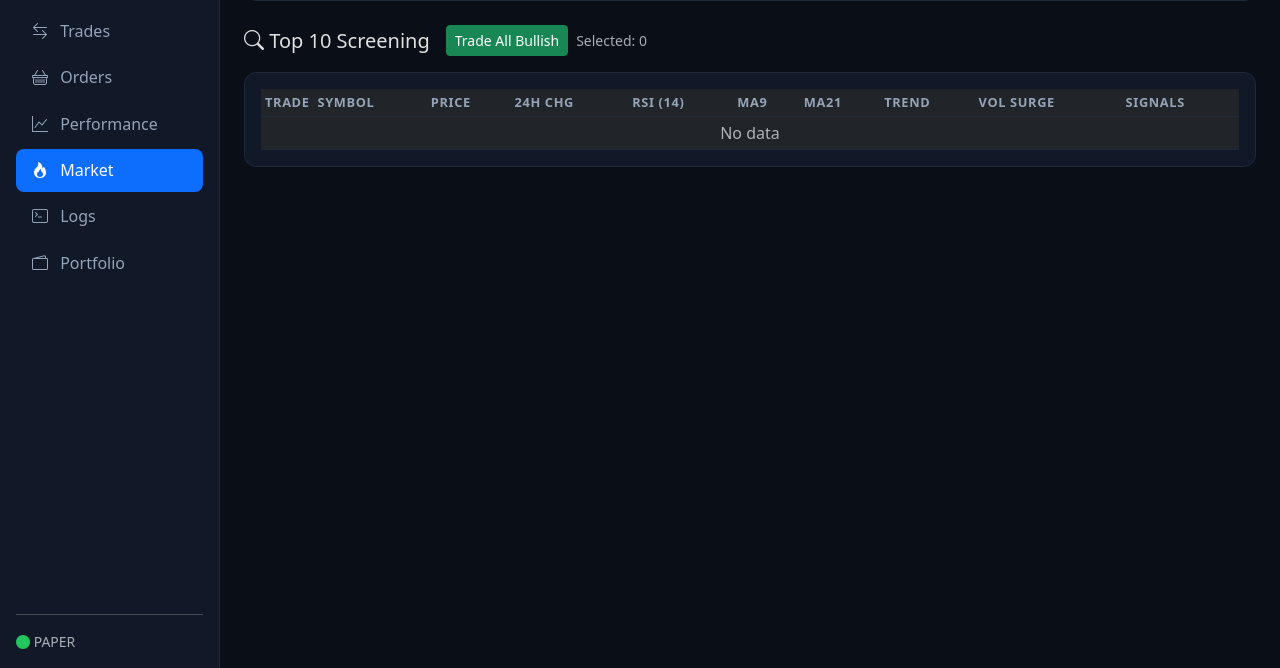
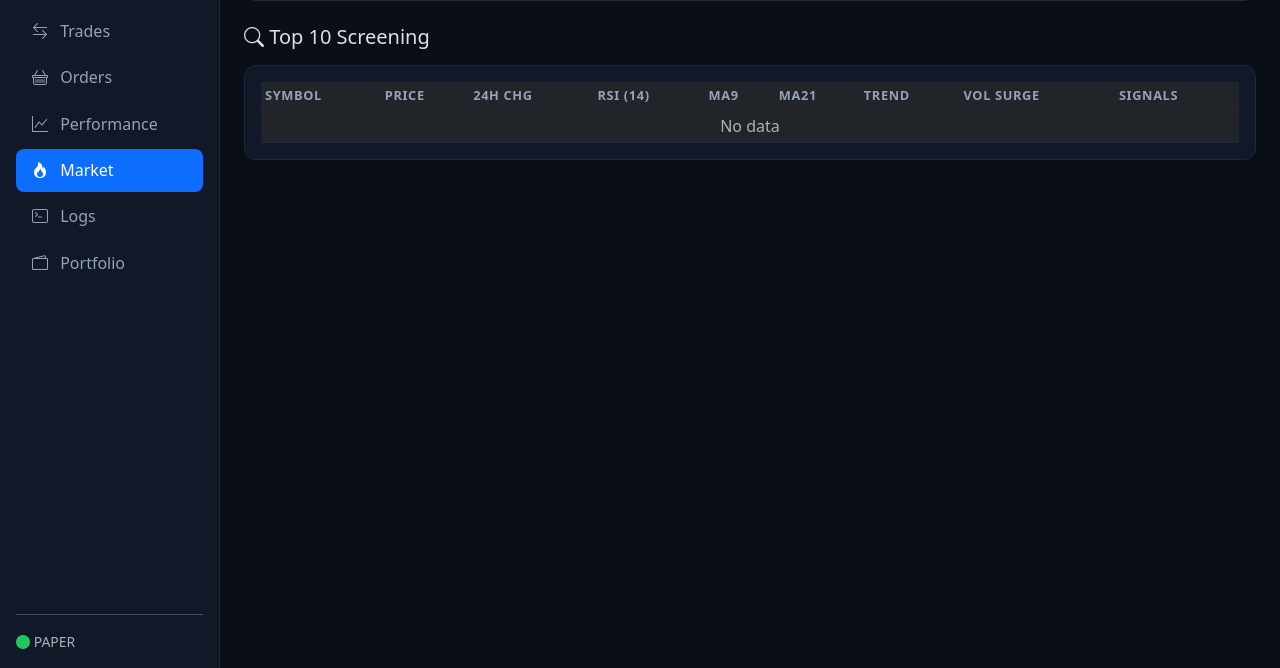
Before and after one commit to teguh2910/tokobot-trading, a FastAPI app: page /trending in a window 1280 px wide. Shown: the part 132-800 px from the top of the page. Run offline with FastAPI, Linux system fonts and the light colour scheme; data that the repository does not hold is empty.

Commit message:
Remove checkboxes and selection UI from Top 10 Screening (fully automatic now)

```diff
--- a/web/templates/trending.html
+++ b/web/templates/trending.html
@@ -30,18 +30,13 @@
     </div>
 </div>
 
-<div class="d-flex flex-wrap align-items-center gap-2 mb-3">
-    <h5 class="mb-0 me-2"><i class="bi bi-search"></i> Top 10 Screening</h5>
-    <button class="btn btn-sm btn-success" onclick="tradeAllBullish()">Trade All Bullish</button>
-    <span class="text-muted small" id="selected-count">Selected: 0</span>
-</div>
+<h5 class="mb-3"><i class="bi bi-search"></i> Top 10 Screening</h5>
 <div class="card">
     <div class="card-body">
         <div class="table-responsive">
             <table class="table table-hover table-sm" id="screen-table">
                 <thead>
                     <tr>
-                        <th style="width:40px">Trade</th>
                         <th>Symbol</th>
                         <th>Price</th>
                         <th>24h Chg</th>
@@ -111,7 +106,7 @@ async function loadScreen() {
         const items = data.screen || [];
         const tbody = document.getElementById('screen-body');
         if (!items.length) {
-            tbody.innerHTML = '<tr><td colspan="10" class="text-center text-muted">No data</td></tr>';
+            tbody.innerHTML = '<tr><td colspan="9" class="text-center text-muted">No data</td></tr>';
             return;
         }
         tbody.innerHTML = items.map(c => {
@@ -121,19 +116,12 @@ async function loadScreen() {
             const trendCls = c.ma_bullish ? 'text-success' : 'text-danger';
             const trendIcon = c.ma_bullish ? '▲' : '▼';
             const volCls = c.vol_surge > 2 ? 'text-warning' : '';
-            const canTrade = c.ma_bullish;
-            const isSelected = selectedSymbols.has(c.symbol);
             const badges = c.signals.map(s => {
                 const cls = s.includes('bullish') || s.includes('oversold') ? 'bg-success' :
                             s.includes('bearish') || s.includes('overbought') ? 'bg-danger' : 'bg-warning';
                 return `<span class="badge ${cls} me-1">${s}</span>`;
             }).join('');
-            return `<tr class="${isSelected ? 'table-active' : ''}">
-                <td>
-                    <input type="checkbox" class="form-check-input trade-check" data-symbol="${c.symbol}"
-                        ${!canTrade ? 'disabled' : ''} ${isSelected ? 'checked' : ''}
-                        onchange="toggleSymbol('${c.symbol}', this.checked)">
-                </td>
+            return `<tr>
                 <td><strong>${c.symbol}</strong></td>
                 <td>${nf(c.price)}</td>
                 <td class="${chgCls} fw-bold">${chgArrow} ${nf(c.change_pct)}%</td>
@@ -145,59 +133,10 @@ async function loadScreen() {
                 <td>${badges}</td>
             </tr>`;
         }).join('');
-        updateSelectedCount();
     } catch (e) {
         document.getElementById('screen-body').innerHTML =
-            '<tr><td colspan="10" class="text-danger text-center">Failed to load</td></tr>';
+            '<tr><td colspan="9" class="text-danger text-center">Failed to load</td></tr>';
     }
-}
-
-async function toggleSymbol(symbol, checked) {
-    if (checked) {
-        selectedSymbols.add(symbol);
-    } else {
-        selectedSymbols.delete(symbol);
-    }
-    await saveSelected();
-    updateSelectedCount();
-    highlightRows();
-}
-
-async function tradeAllBullish() {
-    const sort = showGainersMode ? 'gainers' : 'losers';
-    const res = await fetch('/api/screen?limit=10&sort=' + sort);
-    const data = await res.json();
-    (data.screen || []).filter(c => c.ma_bullish).forEach(c => selectedSymbols.add(c.symbol));
-    await saveSelected();
-    loadScreen();
-}
-
-async function saveSelected() {
-    await fetch('/api/screen/selected', {
-        method: 'POST',
-        headers: {'Content-Type': 'application/json'},
-        body: JSON.stringify({symbols: [...selectedSymbols]})
-    });
-}
-
-async function loadSelected() {
-    try {
-        const res = await fetch('/api/screen/selected');
-        const data = await res.json();
-        (data.symbols || []).forEach(s => selectedSymbols.add(s));
-    } catch (e) {}
-}
-
-function updateSelectedCount() {
-    document.getElementById('selected-count').textContent = 'Selected: ' + selectedSymbols.size;
-}
-
-function highlightRows() {
-    document.querySelectorAll('.trade-check').forEach(cb => {
-        const row = cb.closest('tr');
-        if (cb.checked) row.classList.add('table-active');
-        else row.classList.remove('table-active');
-    });
 }
 
 function showGainers() {
@@ -216,10 +155,8 @@ function showLosers() {
     loadScreen();
 }
 
-loadSelected().then(() => {
-    loadTrending();
-    loadScreen();
-});
+loadTrending();
+loadScreen();
 setInterval(() => { loadTrending(); loadScreen(); }, 30000);
 </script>
 {% endblock %}
```
